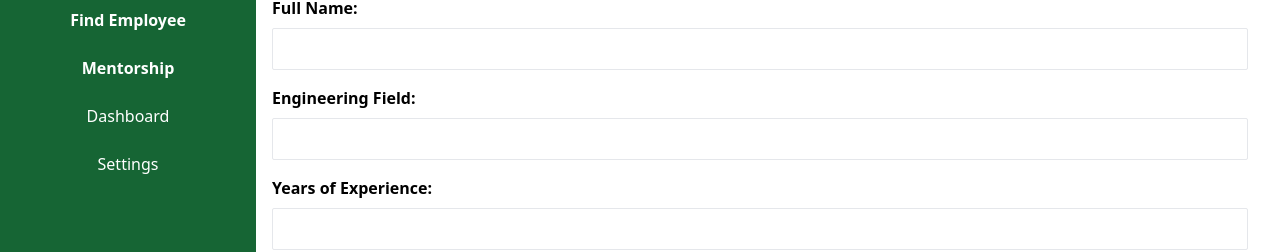
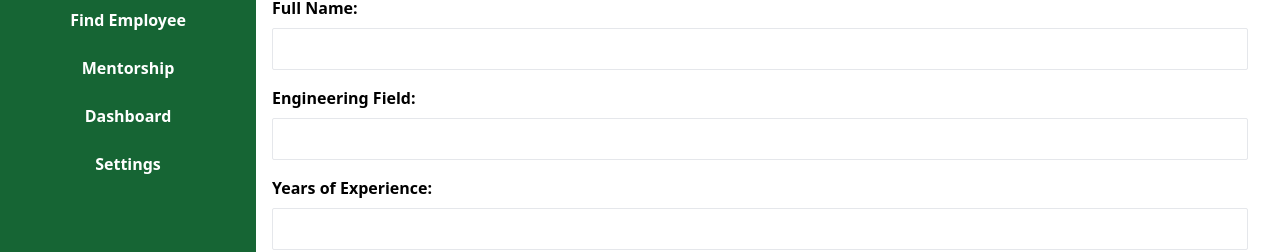
Before and after one commit to ikotun-dev/nse-portal-frontend, a Vue app: page /update-profile in a window 1280 px wide. Shown: the part 257-509 px from the top of the page. Built offline with nearby package versions, Linux system fonts and the light colour scheme.

Commit message:
menu text to bold

```diff
--- a/src/components/FindEmployees.vue
+++ b/src/components/FindEmployees.vue
@@ -20,10 +20,10 @@
         <li class="mb-2 py-2 hover:bg-green-700 text-center font-pop-bold font-bold ">
           <router-link to="/dashboard">Mentorship</router-link>
         </li>
-        <li class="mb-2 py-2 hover:bg-green-700 text-center font-pop-bold ">
+        <li class="mb-2 py-2 hover:bg-green-700 text-center font-pop-bold font-bold ">
           <router-link to="/dashboard">Dashboard</router-link>
         </li>
-        <li class="mb-2 py-2 hover:bg-green-700 text-center font-pop-bold ">
+        <li class="mb-2 py-2 hover:bg-green-700 text-center font-pop-bold font-bold">
           <router-link to="/settings">Settings</router-link>
         </li>
         <!-- Add other links here -->
--- a/src/components/SideBar.vue
+++ b/src/components/SideBar.vue
@@ -10,10 +10,10 @@
         <li class="mb-2 py-2 hover:bg-green-700 text-center font-pop-bold font-bold ">
           <router-link to="/dashboard">Mentorship</router-link>
         </li>
-        <li class="mb-2 py-2 hover:bg-green-700 text-center font-pop-bold ">
+        <li class="mb-2 py-2 hover:bg-green-700 text-center font-pop-bold font-bold">
           <router-link to="/dashboard">Dashboard</router-link>
         </li>
-        <li class="mb-2 py-2 hover:bg-green-700 text-center font-pop-bold ">
+        <li class="mb-2 py-2 hover:bg-green-700 text-center font-pop-bold font-bold">
           <router-link to="/settings">Settings</router-link>
         </li>
         <!-- Add other links here -->
```
